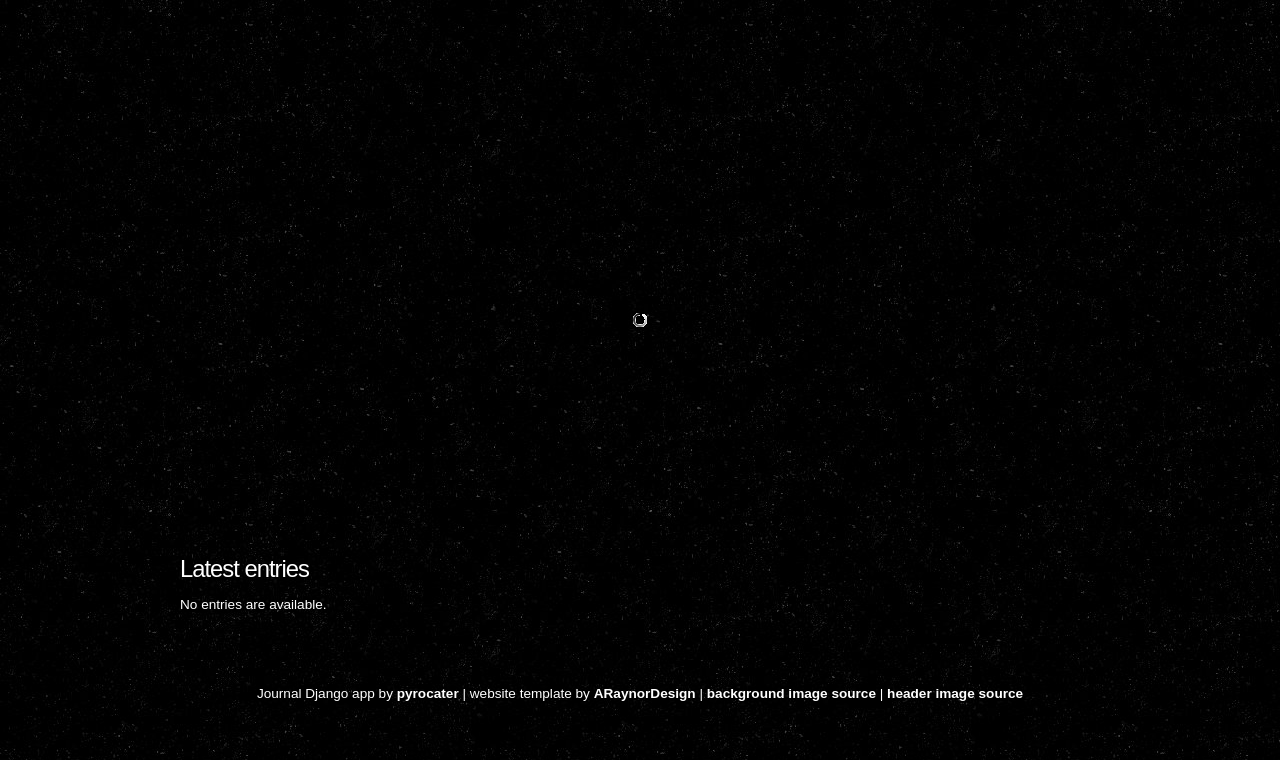
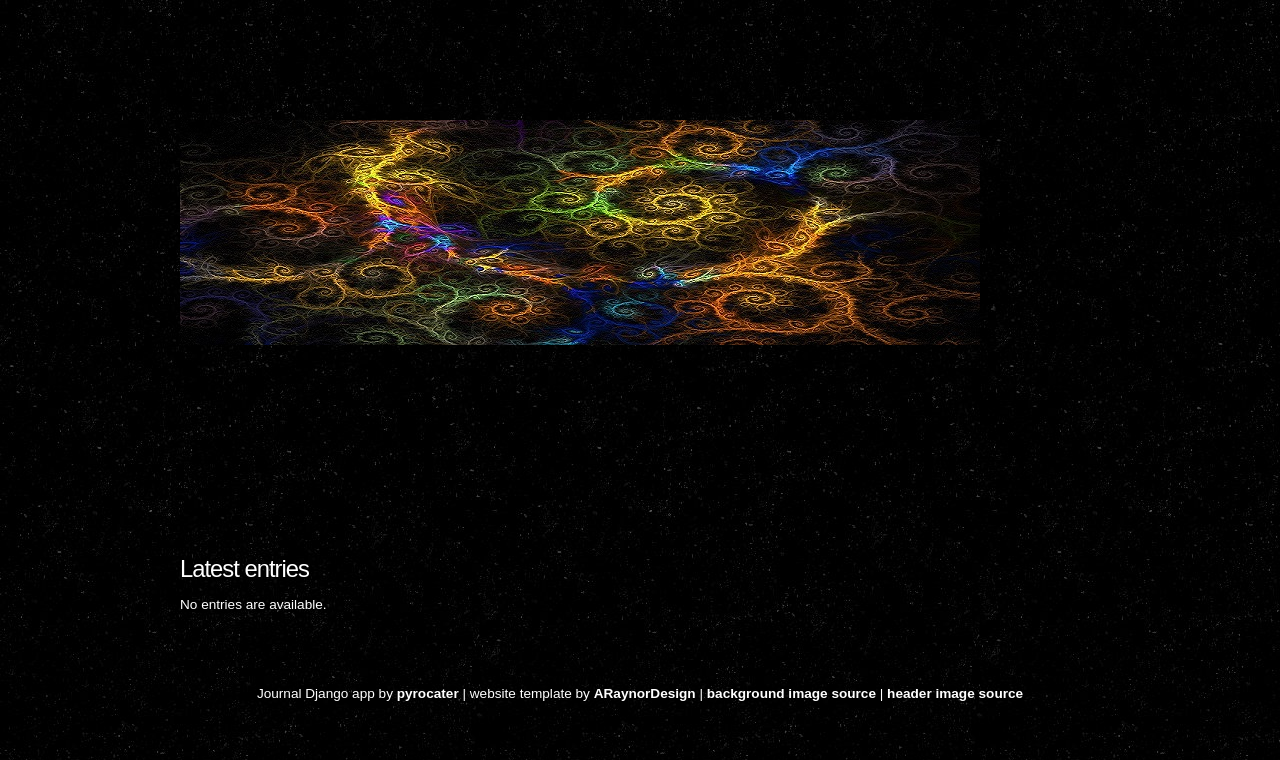
Before and after one commit to nealian/django-learning-journal, a Django app: template templates/journal/entry_list.html in a window 1280 px wide. Shown: the top 760 px of the page. Run offline with Django 3.2, Linux system fonts and the light colour scheme; the template is opened without the code that fills it, so the values that code supplies are empty.

Commit message:
Revert banner slider

```diff
--- a/templates/journal/banner.html
+++ b/templates/journal/banner.html
@@ -1,8 +1,4 @@
 {% load staticfiles %}
 <div id="banner_image">
-  <div id="slider-wrapper">
-    <div id="slider" class="nivoSlider">
-      <img src="{% static "journal/images/home_1.jpg" %}" alt="" />
-    </div><!-- slider -->
-  </div><!-- slider-wrapper -->
+  <img src="{% static "journal/images/home_1.jpg" %}" alt="" />
 </div><!-- banner_image -->
```
